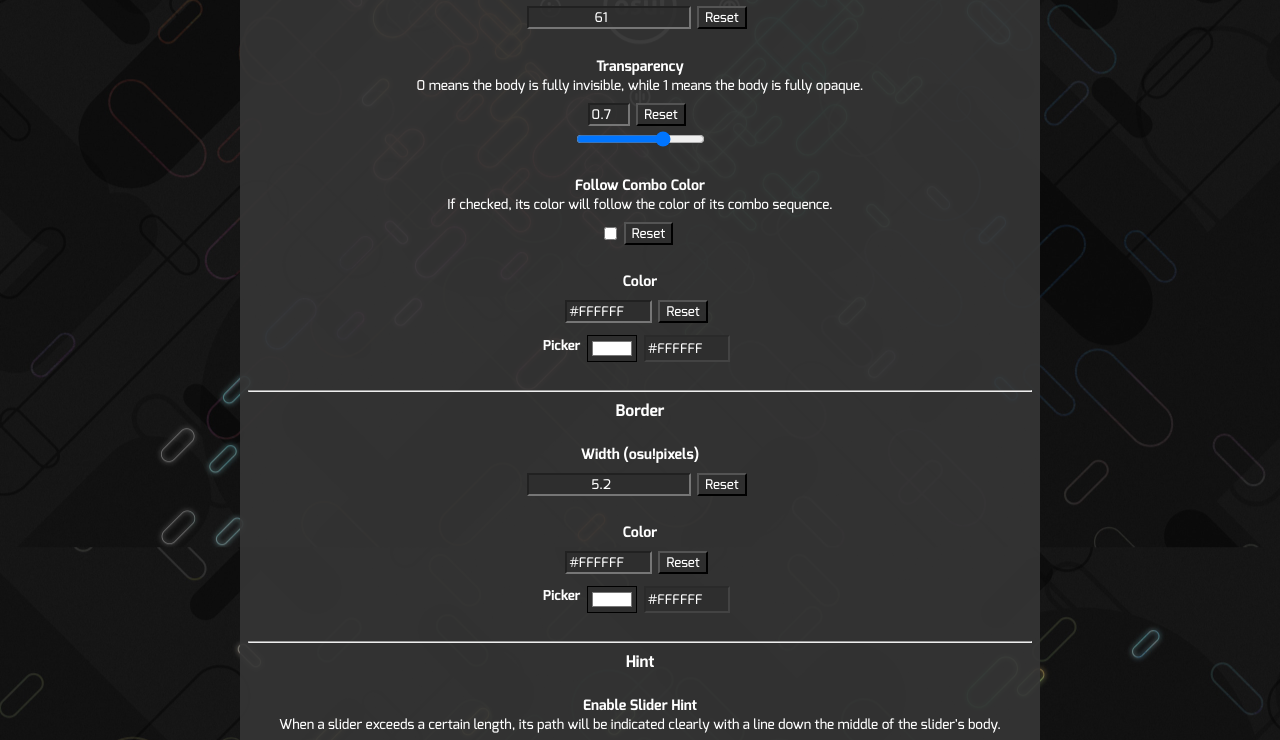
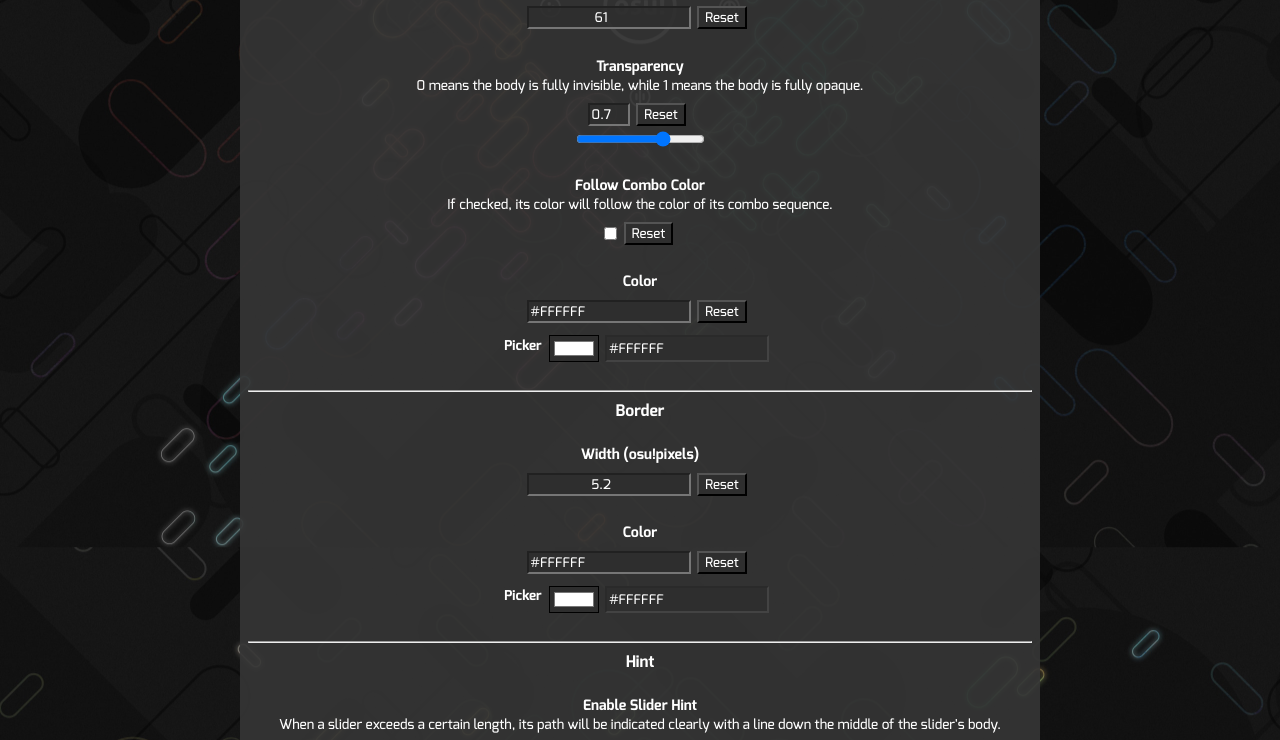
Before and after one commit to Rian8337/skin-json-editor, a React (Vite) app: page / in a window 1280 px wide. Shown: the part 645-1385 px from the top of the page. Built offline with nearby package versions, Linux system fonts and the light colour scheme.

Commit message:
Go back to color input state

```diff
--- a/src/components/editors/ColorEditor.css
+++ b/src/components/editors/ColorEditor.css
@@ -4,7 +4,3 @@
     text-align: center;
     font: 0.85em Exo-Bold;
 }
-
-.color-editor-picker-display {
-    width: 10%;
-}
--- a/src/components/editors/ColorEditor.tsx
+++ b/src/components/editors/ColorEditor.tsx
@@ -49,11 +49,7 @@ export default function ColorEditor(props: Props) {
                 ) : null}
 
                 <input
-                    className={`json-item-editor-input${
-                        !acceptMultipleColors
-                            ? " color-editor-picker-display"
-                            : ""
-                    }`}
+                    className="json-item-editor-input"
                     type="text"
                     value={resettable.value}
                     maxLength={acceptMultipleColors ? undefined : 7}
@@ -84,7 +80,7 @@ export default function ColorEditor(props: Props) {
                 />
 
                 <input
-                    className="json-item-editor-input color-editor-picker-display"
+                    className="json-item-editor-input"
                     type="text"
                     disabled
                     value={hexCode}
```
